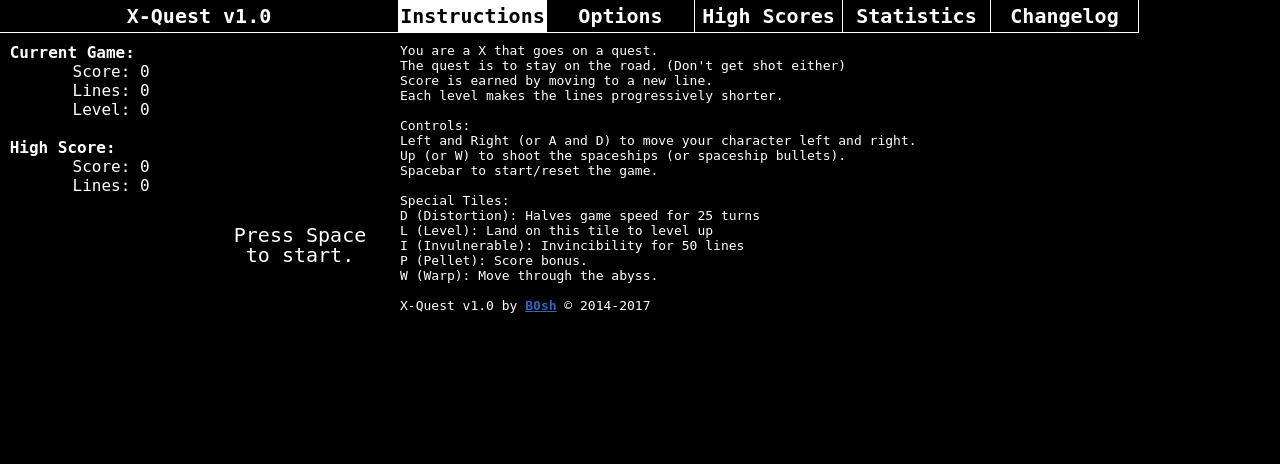
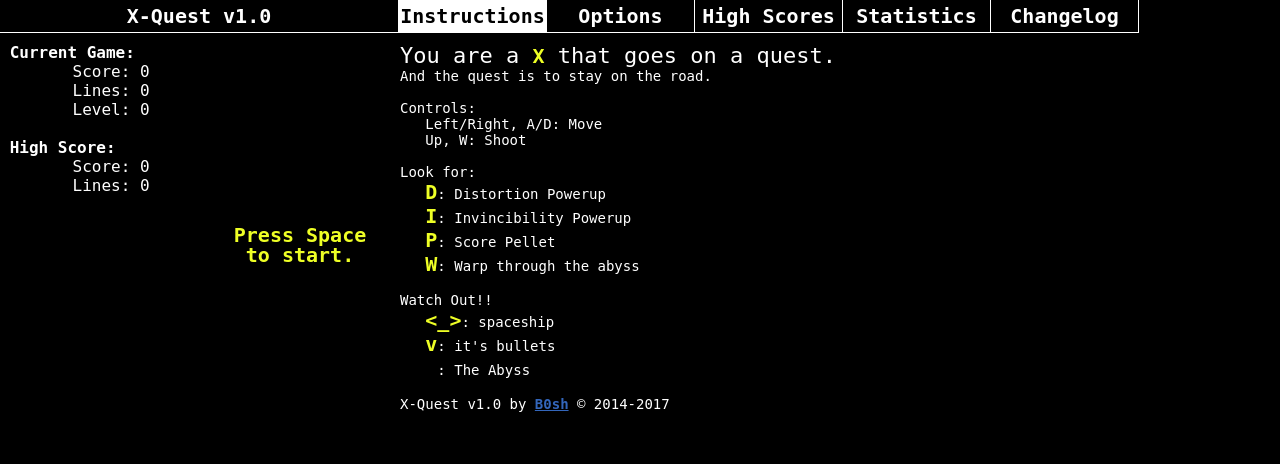
Before and after one commit to B0sh/x-quest, a PHP site: page / in a window 1280 px wide. Shown: the top 464 px of the page. Run offline with PHP 8.4, Linux system fonts and the light colour scheme.

Commit message:
x-quest v1.0 (11.1.17)
(November 1 2017)
Make X-Quest feel more arcadey:
Rewrote instructions
Level break timeout
Change ship mechanics
Change Favicon

```diff
--- a/index.php
+++ b/index.php
@@ -1,11 +1,5 @@
 <?php
 $v = "1.0";
-
-// /"{"Version":0.95,"Totals":{"GamesPlayed":339,"Score":13093,"Lines":79114,"ShipsDestroyed":138,"Powerups":680,"Moves":11561,"Time":10202.040000000103,"ShotsFired":856,"ShotsDestroyed":71,"Deaths":{"Shot":5,"Wall":17,"Normal":317}},"Record":{"Score":816,"Lines":3570},"Achievements":{},"Sound":"y","Volume":"20"}"
-
-/*
-	Move text to left hand bar?
-*/
 ?><!DOCTYPE html>
 <html>
 	<head>
@@ -58,17 +52,17 @@ Game = {};
 
 Game.Updates = [
 	[ 'v1.0',
-		'October 30th 2017',
+		'November 1st 2017',
 		'New colors; Black Page conversion.',
 		'New breaks at Levels.',
 		'New Road Tiles with smooth tiling.',
 		'New Powerup: Warp',
-		'Added Volume Slider.',
-		'Fixed double jumping bug.'
+		'Added Volume Slider.'
 	],
 	[	'v0.96',
 		'October 20th 2017',
-		'Added a favicon for style consistiency.'
+		'Added a favicon for style.',
+		'Fixed sound effects'
 	],
 	[	'v0.95',
 		'August 3rd 2016',
@@ -77,8 +71,8 @@ Game.Updates = [
 	[	'v0.9',
 		'September 12th 2014',
 		'Added a changelog.',
-		'More layout changes.',
-		'Pellets now give less score from leveling up.',
+		'Layout changes.',
+		'Pellets now give less score.',
 		'Time played is now tracked.',
 		'Added sound effects.'
 	],
@@ -91,8 +85,8 @@ Game.Updates = [
 		'June 13th 2014',
 		'Ships fly on and off the screen instead of disappearing',
 		'Added tabbed windows',
-		'Statistics window now tracks many more types of statistics',
-		'New save file storage system (All previous saves had to be wiped)'
+		'Statistics window tracks more statistics.',
+		'New save file storage system.'
 	]
 ];
 
@@ -239,16 +233,14 @@ Game.GenerateLine = function () {
 	for(i=0; i<Game.LineSize; i++) {
 		if (Game.LineLength[i] != 0) {
 			var road = "`";
-			// if ((Game.Stats.Lines+1) % 250 == 0 && Game.Level != 9) {
-			// 	road = "L";
-			// } else
+
 			if (getRandomInt(1, 1100) == 1) {
 				road = "I";
 			}  else if (getRandomInt(1, 300) == 1) {
 				road = "P";
 			} else if (getRandomInt(1, 900) === 1) {
 				road = "D";
-			} else if (getRandomInt(1, 900) === 1) {
+			} else if (getRandomInt(1, 900) === 1 && Game.Level >= 3) {
 				road = "W";
 			}
 			Line = setCharAt(Line, i, road);
@@ -288,8 +280,14 @@ Game.AddLine = function() {
 	Game.map = newMap;
 	Game.map[20] = Game.GenerateLine();
 	Game.LevelLines += 1;
+
 	if (Game.LevelLines < Game.GetLevelLines(Game.Level)) {
 		Game.Stats.Lines += 1;
+	}
+
+	if (Game.Spaceship.exists)
+	{
+		Game.Spaceship.lines += 1;
 	}
 
 	return false;
@@ -301,6 +299,7 @@ Game.DisplayMap = function(Text, RenderMode) {
 	for (y = 20; y >= 0; y--) {
 		var Line = Game.map[y];
 
+		// objects render mode
 		if (RenderMode == "Objects")
 		{
 			if (y == Game.Bullet.y)
@@ -326,6 +325,8 @@ Game.DisplayMap = function(Text, RenderMode) {
 			Map += endChar + replaceAll('`', '&nbsp;',
 				replaceAll('%', '&nbsp;',
 				replaceAll('@', '&nbsp;', Line))) + endChar + "<br>";
+
+		// road render mode all road tiles need to be road
 		} else {
 			if (Text != false) {
 				for (i=0;i<Text.length;i++) {
@@ -365,6 +366,7 @@ Game.CreateInterval = function(speed) {
 			dashTimer = Math.floor((Game.LevelLines - Game.GetLevelLines(Game.Level)) / 4);
 			dashTimer = Array(dashTimer+1).join("-");
 
+			// if the timer has reached the length of the line, then start the next level.
 			if (dashTimer ==  Array(Game.LineLength.length+2).join("-"))
 			{
 				// remove the completed text
@@ -376,20 +378,19 @@ Game.CreateInterval = function(speed) {
 			}
 
 			$("#GameWindow_Objects").html(Game.DisplayMap([
-				{y: 13, text: "@COMPLETED:@" },
-				{y: 12, text: "@Level@"+Game.Level+"@" },
-				{y: 11, text: "" + dashTimer + "@@@@@@@@@@@@@@@@@@@@@"},
-				{y: 10, text: "@Press Space@" },
-				{y: 9, text: "@to continue@" },
+				{y: 12, text: "@COMPLETED:@" },
+				{y: 11, text: "@Level@"+Game.Level+"@" },
+				{y: 10, text: "" + dashTimer + "@@@@@@@@@@@@@@@@@@@@@"},
+				{y: 9, text: "@Press Space@" },
+				{y: 8, text: "@to continue@" },
 			], "Objects"));
 
-
 			$("#GameWindow_Road").html(Game.DisplayMap([
-				{ y: 13, text: "@@@@@@@@@@@@@@@@@@@@@@@"},
 				{ y: 12, text: "@@@@@@@@@@@@@@@@@@@@@@@"},
 				{ y: 11, text: "@@@@@@@@@@@@@@@@@@@@@@@"},
 				{ y: 10, text: "@@@@@@@@@@@@@@@@@@@@@@@"},
-				{ y: 9, text: "@@@@@@@@@@@@@@@@@@@@@@@"}
+				{ y: 9, text: "@@@@@@@@@@@@@@@@@@@@@@@"},
+				{ y: 8, text: "@@@@@@@@@@@@@@@@@@@@@@@"}
 			], "Road"));
 
 		}
@@ -426,15 +427,6 @@ Game.CreateInterval = function(speed) {
 				Game.Stats.Powerups += 1;
 				Game.map[2] = setCharAt(Game.map[2], Game.PlayerX, "`");
 				break;
-			// case 'L':
-			// 	Game.Level += 1;
-			// 	Game.SetLevelClass(Game.Level);
-			//
-			// 	Game.AddText("<b>LEVEL "+Game.Level+"</b>");
-			// 	$('#level').html(Game.Level);
-			// 	Game.map[2] = setCharAt(Game.map[2], Game.PlayerX, "`");
-			// 	Game.PlaySound('level.wav');
-			// 	break;
 			case 'D':
 				Game.SFX.Power.play();
 				Game.Distortion = 25;
@@ -476,7 +468,8 @@ Game.CreateInterval = function(speed) {
 
 		/* Spaceship handling */
 		if (Game.Spaceship.exists == true) {
-			if ((Game.Stats.Lines % 30) == 0) Game.Spaceship.y -= 1;
+			if ((Game.Spaceship.lines % 30) == 0)
+				Game.Spaceship.y -= 1;
 
 			/* Spaceship movement */
 			if (Game.Spaceship.move == false) {
@@ -513,7 +506,7 @@ Game.CreateInterval = function(speed) {
 			}
 
 			/* After 150 lines after the spaceship has spawned make it fly away (now) */
-			if ((Game.Spaceship.start+150 ) < Game.Stats.Lines) {
+			if (Game.Spaceship.lines > 160) {
 				Game.Spaceship.flyaway = true;
 			}
 
@@ -523,8 +516,7 @@ Game.CreateInterval = function(speed) {
 			}
 		} else {
 			/* Randomly generate spaceships every 100 lines at 1/4 chance */
-			if ((1+Game.Stats.Lines) % 100 == 0 &&
-				(getRandomInt(1, 4) == 1 || Game.Stats.Lines < 150))  {
+			if (((1+Game.Stats.Lines) % 100 == 0 && getRandomInt(1, 4) == 1 && Game.Level >= 2) || Game.Stats.Lines+1 == 200)  {
 				Game.CreateSpaceship();
 			}
 		}
@@ -599,9 +591,13 @@ Game.Move = function (direction){
 				if (Tile3 == '`' || Tile3 == '%')
 					foundPosition = true;
 
-				if (Game.PlayerX > Game.LineSize-1 || Game.PlayerX < 0) {
-					Game.Over('Wall');
-					foundPosition = true;
+				if (Game.PlayerX > Game.LineSize-1)
+				{
+					Game.PlayerX = 0;
+				}
+				else if (Game.PlayerX < 0) {
+					Game.PlayerX = Game.LineSize-1;
+					// foundPosition = true;
 				}
 			}
 		}
@@ -673,6 +669,7 @@ Game.CreateSpaceship = function() {
 
 	Game.Spaceship = {
 		exists: true,
+		lines: getRandomInt(0, 30),
 		move:false,
 		flyaway:false,
 		direction: dir,
@@ -697,6 +694,10 @@ Game.SetLevelClass = function(level) {
 		$('#GameWindow_Objects').removeClass("d"+i);
 	}
 	$('#GameWindow_Objects').addClass("d"+level);
+	for (var i = 1; i <= 9; i++) {
+		$('.Xbox').removeClass("d"+i);
+	}
+	$('.Xbox').addClass("d"+level);
 }
 
 Game.GetLevelLines = function(level) {
@@ -722,6 +723,7 @@ Game.DestroySpaceship = function() {
 Game.UpdateSpeed = function (speed) {
 	Game.BaseSpeed = speed;
 	Game.CHEAT = true;
+	$('#stats_tracked').html("<h3>Fun Mode: Your statistics are no longer tracked.</h3>");
 	console.log("Updated");
 };
 
@@ -746,7 +748,14 @@ Game.UpdateSize = function(size) {
 	} else {
 		$('.GameWindow').css('width', '200px');
 	}
+
 	$('#GameWindow_Road').html("Press spacebar to begin.");
+
+	if (size != 15) {
+		Game.CHEAT = true;
+		$('#stats_tracked').html("<h3>Fun Mode: Your statistics are no longer tracked.</h3>");
+	}
+
 	return false;
 };
 
@@ -1000,6 +1009,7 @@ $(document).ready(function() {
 
 	/* Default to medium size */
 	Game.UpdateSize(15);
+	Game.SetLevelClass(1);
 	Game.DestroyBullet('player');
 	Game.DestroySpaceship();
 
@@ -1023,10 +1033,13 @@ $(document).ready(function() {
 	$("#Changelog").html(Game.CreateChangelog());
 });
 
-$(document).keydown(function(e) {
-	var code = e.keyCode;
-
-	switch (code) {
+var down = {};
+$(document).keydown(function(event){
+	var keycode = (event.keyCode ? event.keyCode : event.which);
+	if (down[keycode] == null)
+	{
+		down[keycode] = true;
+		switch (keycode) {
 			// case 82: Game.Active = false; Game.Start(); break;
 			case 37: case 65: case 74: Game.Move('left');         break; //Right arrow or "a" or "j"
 			case 39: case 68: case 76: Game.Move('right');        break; //Left arrow or "d" or "l"
@@ -1041,7 +1054,12 @@ $(document).keydown(function(e) {
 				break;
 			default: return true;
 		}
-	return false;
+	}
+});
+
+$(document).keyup(function(event) {
+     var keycode = (event.keyCode ? event.keyCode : event.which);
+     down[keycode] = null;
 });
 
 
@@ -1089,7 +1107,7 @@ function ToggleTab(tab){
 
 		body{
 			font-family:monospace;
-			font-size:14 px;;
+			font-size:14px;
 			margin:0px;
 			background-color: black;
 			color: white;
@@ -1149,6 +1167,10 @@ function ToggleTab(tab){
 			color: #3366BB;
 			font-weight:bold;
 		}
+
+		.Xbox {
+			font-size:20px;
+		}
 		</style>
 		<audio id="Sound" src="" style="display:none;"></audio>
 
@@ -1204,39 +1226,47 @@ function ToggleTab(tab){
 	Easter Egg?
 </div>
 <div class="TabWindow" style="display:inline;" tab="1">
-	You are a X that goes on a quest.<br>
-	The quest is to stay on the road. (Don&#39;t get shot either)<br>
-	Score is earned by moving to a new line.<br>
-	Each level makes the lines progressively shorter.<br><br>
+	<span style="font-size:22px;">You are a <span class="Xbox">X</span> that goes on a quest.</span><br>
+
+	And the quest is to stay on the road.<br><br>
 
 	Controls:<br>
-	Left and Right (or A and D) to move your character left and right.<br>
-	Up (or W) to shoot the spaceships (or spaceship bullets).<br>
-	Spacebar to start/reset the game.<br><br>
+	&nbsp;&nbsp;&nbsp;Left/Right, A/D: Move<br>
+	&nbsp;&nbsp;&nbsp;Up, W: Shoot<br>
+	<br>
 
-	Special Tiles:<br>
-	D (Distortion): Halves game speed for 25 turns<br>
-	L (Level): Land on this tile to level up<br>
-	I (Invulnerable): Invincibility for 50 lines<br>
-	P (Pellet): Score bonus.<br>
-	W (Warp): Move through the abyss.<br>
+	Look for:<br>
+	&nbsp;&nbsp;&nbsp;<span class="Xbox">D</span>: Distortion Powerup<br>
+	&nbsp;&nbsp;&nbsp;<span class="Xbox">I</span>: Invincibility Powerup<br>
+	&nbsp;&nbsp;&nbsp;<span class="Xbox">P</span>: Score Pellet<br>
+	&nbsp;&nbsp;&nbsp;<span class="Xbox">W</span>: Warp through the abyss<br>
+	<br>
 
-	<br>X-Quest v<?=$v?> by <a href="https://waldens.world">B0sh</a> &copy; 2014-<?=date('Y')?>
+	Watch Out!!<br>
+	&nbsp;&nbsp;&nbsp;<span class="Xbox"><_></span>: spaceship<br>
+	&nbsp;&nbsp;&nbsp;<span class="Xbox">v</span>: it's bullets<br>
+	&nbsp;&nbsp;&nbsp;<span style="font-size:20px;">&nbsp;</span>: The Abyss<br>
+	<br>
+
+	X-Quest v<?=$v?> by <a href="https://waldens.world">B0sh</a> &copy; 2014-<?=date('Y')?>
 </div>
 <div class="TabWindow" tab="2">
 	<b>Volume:</b> (<span id="volumeLevel" style="width:32px;">30</span>)
 		<input name="volume" type="range" min="0" max="100" step="5" value="30"
 			oninput="$('#volumeLevel').html($('[name=volume]').val());"
 			onchange="Game.UpdateVolume($('[name=volume]').val()); $('#volumeLevel').html($('[name=volume]').val());">
-	<br>
+	<br><br>
+
+	Changing any of the below for fun options below will result in stats not being tracked. Refreshing will reset these.<br><br>
+
+	<div id="stats_tracked"></div>
+
 	<b>Board Size:</b> <select id="linesize" onchange="Game.UpdateSize($('#linesize').val());">
 		<option value="9"> Small </option>
 		<option value="15" selected> Medium </option>
 		<option value="21"> Long </option>
 		<option value="27"> Extra Long </option>
 	</select><br><br>
-
-	For each of the below options, changing them will result in statistics (ex: high score) not being recorded. Refreshing will reset these.<br><br>
 
 	<b>Game Speed:</b> <input type="text" value="120" size="2" id="speed" onchange="Game.UpdateSpeed($('#speed').val());" /> (ms)
 </div>
```
Also changed, not shown: xquest-favicon.png. Lines whose indentation alone changed are shown as unchanged.
